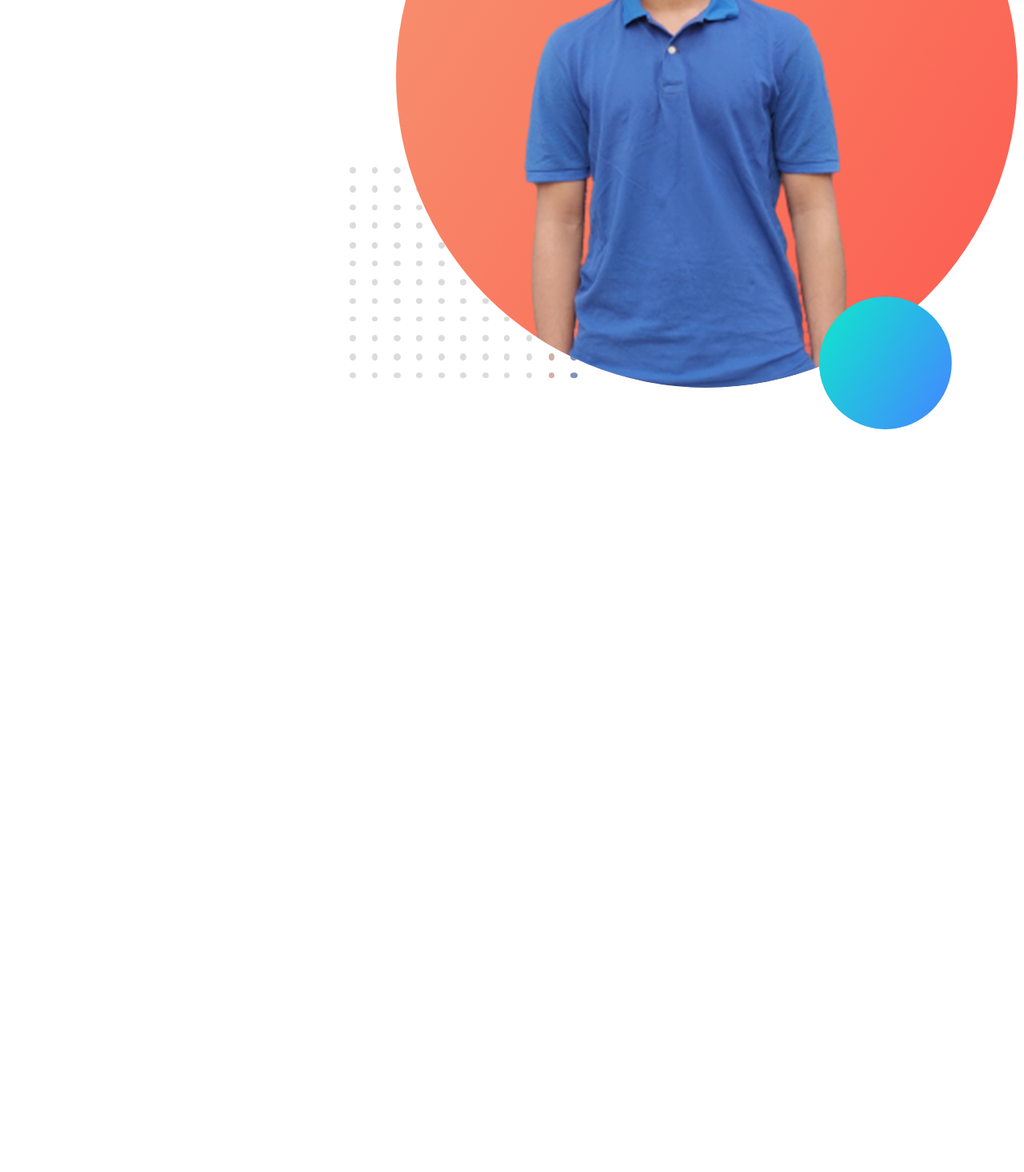
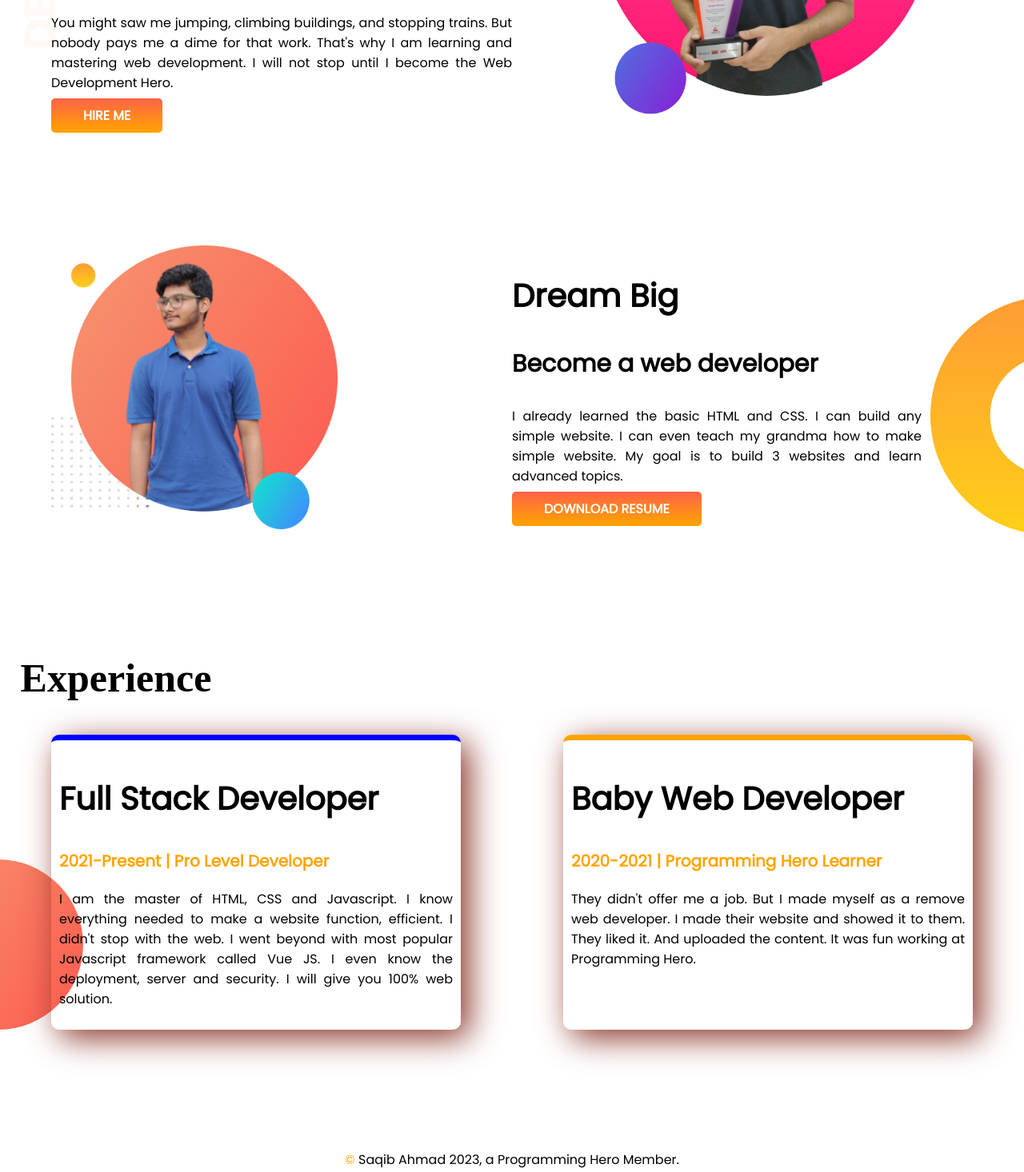
Before and after one commit to saqib0404/Developer-Portfolloi_2, a plain HTML site: page index.html in a window 1280 px wide. Shown: the part 300-1766 px from the top of the page at 80% size. Before the commit the page ends 849 px from the top, so only its background shows below. Drawn offline with Linux system fonts and the light colour scheme; a web font is replaced by a local one.

Commit message:
onk jhamela korsi re bhai

```diff
--- a/index.html
+++ b/index.html
@@ -14,22 +14,61 @@
 
 <body>
 
-    <section class="banner-section">
-        <div class="banner-text">
+    <section class="banner">
+        <div class="half">
             <h1>Welcome To</h1>
             <h1><span>Saqib Ahmad</span> Hub</h1>
             <h3>Build Climber and Train Stopper</h3>
             <p>You might saw me jumping, climbing buildings, and stopping trains. But nobody pays me a dime for that
                 work. That's why I am learning and mastering web development. I will not stop until I become the Web
                 Development Hero.</p>
-            <a target="_blank" href="https://www.linkedin.com/in/saqib-ahmad-05b1a9244/">HIRE ME</a>
+            <a class="button" target="_blank" href="">HIRE ME</a>
         </div>
-        <div class="banner-img">
-            <img src="saqib.png" alt="">
+        <div class="half">
+            <img src="saqib2.png" alt="">
         </div>
     </section>
 
 
+    <section class="dream-sec">
+        <div class="dream-img">
+            <img src="saqib.png" alt="">
+        </div>
+        <div class="dream-text">
+            <h2>Dream Big</h2>
+            <h3>Become a web developer</h3>
+            <p>I already learned the basic HTML and CSS. I can build any simple website. I can even teach my grandma how
+                to make simple website. My goal is to build 3 websites and learn advanced topics.</p>
+            <a class="dream-btn" href=""> DOWNLOAD RESUME</a>
+        </div>
+    </section>
+
+    <section class="exp-area">
+        <h1>Experience</h1>
+        <div class="exp-items">
+            <div class="exp-item1">
+                <h2>Full Stack Developer</h2>
+                <h3><span>2021-Present | Pro Level Developer</span></h3>
+                <p>I am the master of HTML, CSS and Javascript. I know everything needed to make a website function,
+                    efficient. I didn't stop with the web. I went beyond with most popular Javascript framework called
+                    Vue
+                    JS. I even know the deployment, server and security. I will give you 100% web solution.</p>
+            </div>
+            <div class="exp-item2">
+                <h2>Baby Web Developer</h2>
+                <h3><span>2020-2021 | Programming Hero Learner</span></h3>
+                <p>They didn't offer me a job. But I made myself as a remove web developer. I made their website and
+                    showed
+                    it to them. They liked it. And uploaded the content. It was fun working at Programming Hero.</p>
+            </div>
+        </div>
+
+    </section>
+
+    <footer>
+        <p><span>©</span> Saqib Ahmad 2023, a Programming Hero Member.</p>
+    </footer>
+
 </body>
 
 </html>
--- a/style.css
+++ b/style.css
@@ -1,19 +1,132 @@
-/* common code starts */
-h1,
-h2,
+h1 {
+    font-size: 50px;
+    font-family: 'Headland One', serif;
+}
+
+h2 {
+    font-size: 40px;
+}
+
 h3 {
-    font-family: 'Headland One', serif;
+    font-size: 30px;
+}
+
+body {
+    font-family: 'Poppins', sans-serif;
+    margin: 0;
+}
+
+.banner {
+    display: flex;
+    margin-bottom: 150px;
+    background-image: url(top-banner.png);
+    background-repeat: no-repeat;
 }
 
 span {
     color: orange;
 }
 
-/* common code  ends*/
-
-/* bannar section starts */
-.banner-section {
-    display: flex;
+.half {
+    width: 50%;
+    padding-left: 5%;
 }
 
-/* bannar section starts */
+.half img {
+    width: 80%;
+}
+
+.half p {
+    text-align: justify;
+}
+
+.button {
+    text-decoration: none;
+    font-weight: 700;
+    background-image: linear-gradient(tomato, orange);
+    padding: 10px 40px;
+    border-radius: 5px;
+    color: rgb(255, 255, 255);
+}
+
+.dream-sec {
+    display: flex;
+    margin-bottom: 150px;
+    background-image: url(dream-bg.png);
+    background-repeat: no-repeat;
+    background-position: right bottom;
+}
+
+.dream-img {
+    width: 50%;
+    padding-left: 5%;
+}
+
+.dream-text {
+    width: 50%;
+    padding-left: 5%;
+    padding-right: 10%;
+}
+
+.dream-text p {
+    text-align: justify;
+}
+
+.dream-img img {
+    width: 70%;
+}
+
+.dream-btn {
+    text-decoration: none;
+    font-weight: 700;
+    color: white;
+    padding: 10px 40px;
+    background-image: linear-gradient(tomato, orange);
+    border-radius: 5px;
+}
+
+.exp-area {
+    margin-bottom: 150px;
+    background-image: url(exp-bg.png);
+    background-repeat: no-repeat;
+    background-position: left bottom;
+}
+
+.exp-area h1 {
+    margin-left: 2%;
+}
+
+.exp-items {
+    display: flex;
+    text-align: justify;
+    margin-bottom: 150px;
+
+}
+
+.exp-items h3 {
+    font-size: 20px;
+}
+
+.exp-item1 {
+    width: 40%;
+    padding: 10px;
+    margin-left: 5%;
+    margin-right: 5%;
+    box-shadow: 10px 10px 40px rgb(136, 52, 38);
+    border-top: 7px solid blue;
+    border-radius: 10px;
+}
+
+.exp-item2 {
+    padding: 10px;
+    width: 40%;
+    margin-left: 5%;
+    margin-right: 5%;
+    box-shadow: 10px 10px 40px rgb(136, 52, 38);
+    border-top: 7px solid orange;
+    border-radius: 10px;
+}
+
+footer p {
+    text-align: center;
+}
```
Also changed, not shown: dream-bg.png (added), exp-bg.png (added), top-banner.png (added).
